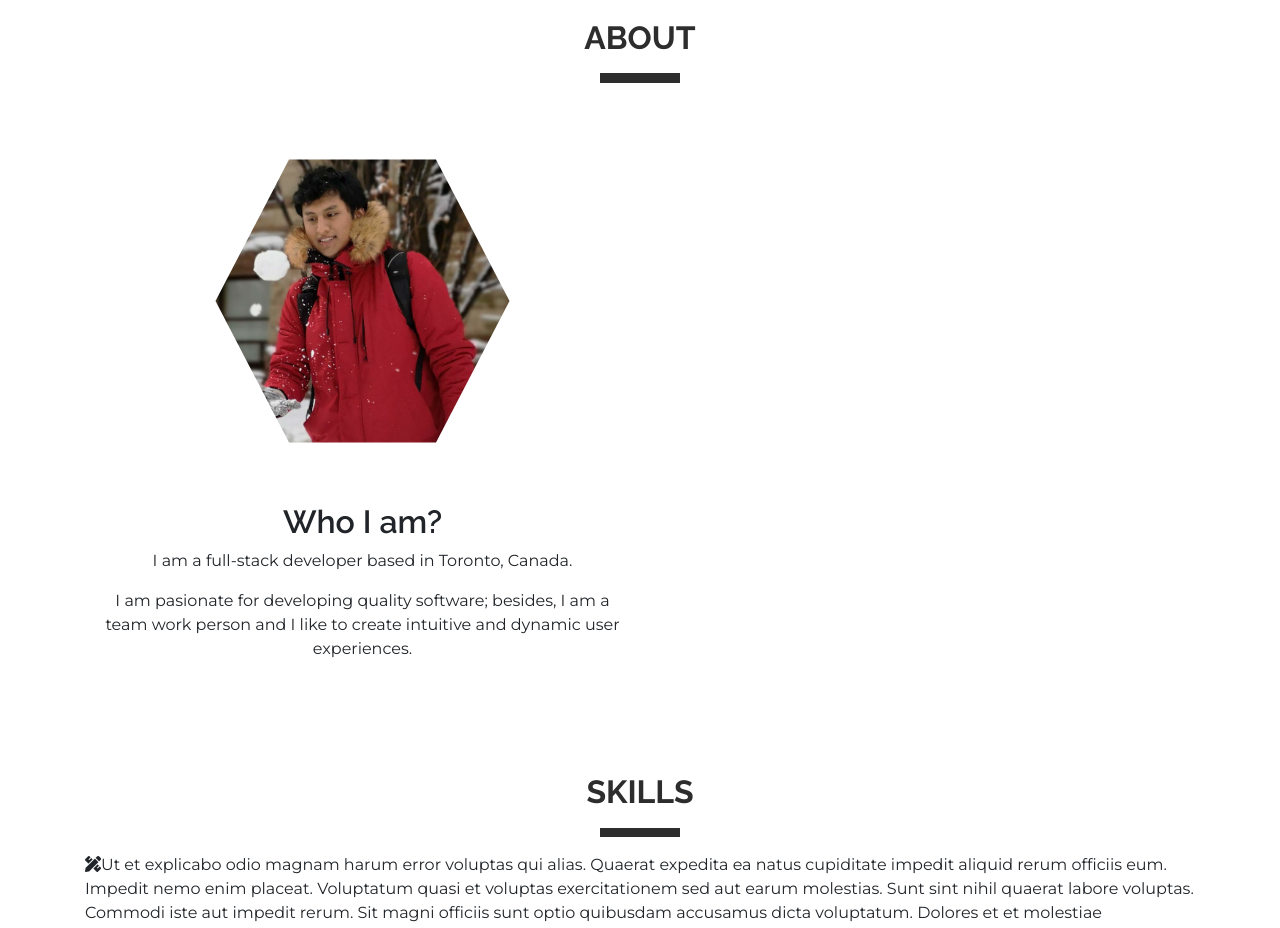
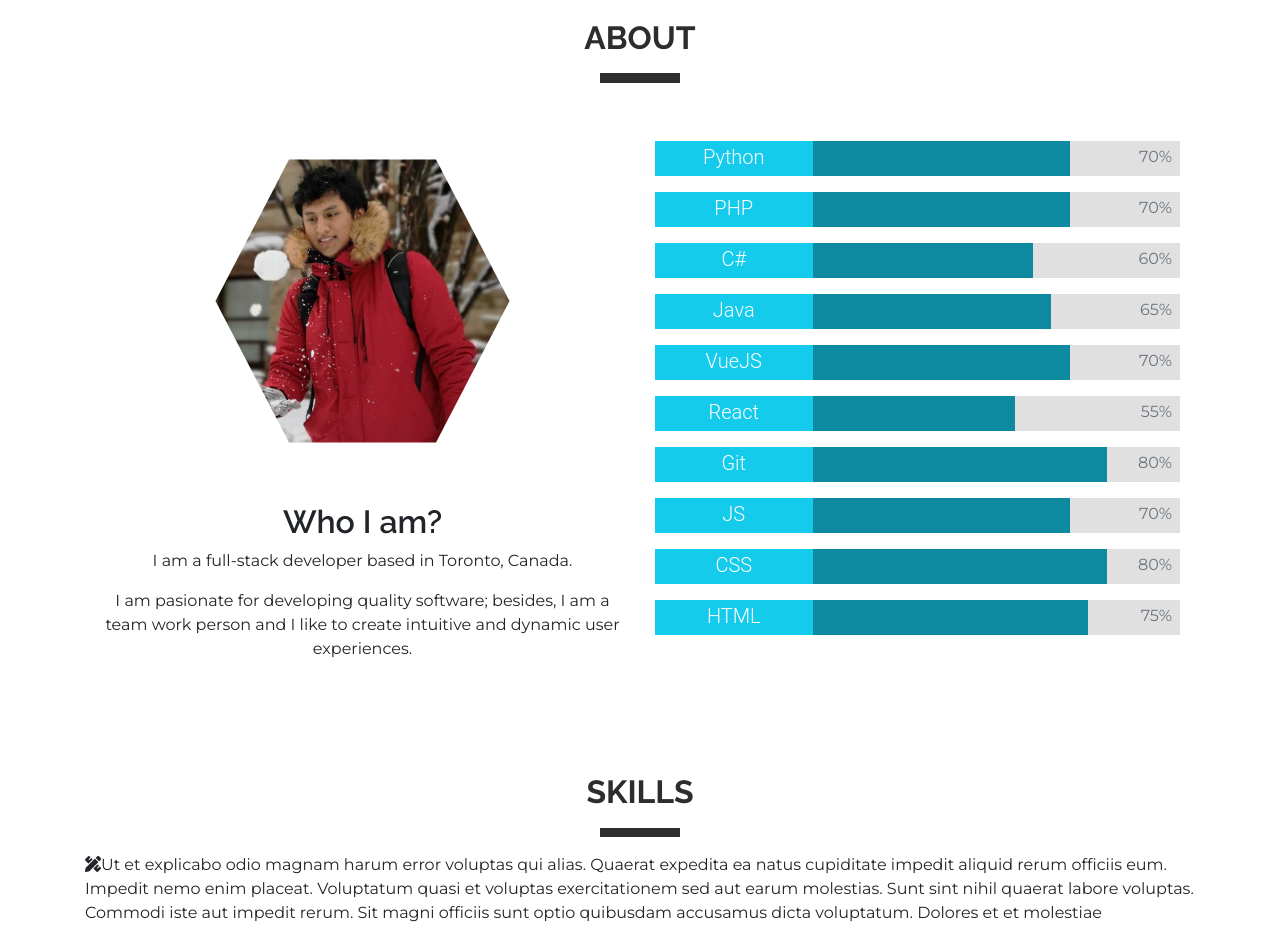
Before and after one commit to c-zab/v2, a Vue app: page / in a window 1280 px wide. Shown: the part 920-1848 px from the top of the page. Built offline with nearby package versions, Linux system fonts and the light colour scheme.

Commit message:
Progress fill bars

```diff
--- a/src/components/About.vue
+++ b/src/components/About.vue
@@ -15,7 +15,18 @@
             <strong>team work person</strong> and I like to create intuitive and dynamic user experiences.
           </p>
         </div>
-        <div class="col-sm align-self-center"></div>
+        <div class="col-sm align-self-center">
+          <Language name="Python" percentage="70"/>
+          <Language name="PHP" percentage="70"/>
+          <Language name="C#" percentage="60"/>
+          <Language name="Java" percentage="65"/>
+          <Language name="VueJS" percentage="70"/>
+          <Language name="React" percentage="55"/>
+          <Language name="Git" percentage="80"/>
+          <Language name="JS" percentage="70"/>
+          <Language name="CSS" percentage="80"/>
+          <Language name="HTML" percentage="75"/>
+        </div>
       </div>
     </div>
   </div>
@@ -23,11 +34,13 @@
 
 <script>
 import Title from "./includes/Title";
+import Language from "./includes/Language";
 
 export default {
   name: "about-sec",
   components: {
-    Title
+    Title,
+    Language
   }
 };
 </script>
--- /dev/null
+++ b/src/components/includes/Language.vue
@@ -0,0 +1,59 @@
+<template>
+  <div class="py-2">
+    <div class="text-white clearfix fill">
+      <div id="name" class="float-left" style="width: 30%;">
+        <h5 class="pt-1">{{ name }}</h5>
+      </div>
+      <div id="percent" class="float-right bg-light text-right" :style="{width:numberWidth + '%'}">
+        <p class="pt-1 pr-2 text-muted">{{ percentage }}%</p>
+      </div>
+    </div>
+  </div>
+</template>
+
+<script>
+export default {
+  props: {
+    name: String,
+    percentage: String
+  },
+  data() {
+    return {
+      numberWidth: 70 - (this.percentage * 70) / 100
+    };
+  }
+};
+</script>
+
+<style scoped>
+#name {
+  background: #14cbeb;
+  height: 100%;
+}
+
+.fill {
+  background: #0e8aa0;
+  height: 35px;
+}
+
+#percent {
+  height: 100%;
+}
+
+.vertical-center {
+  margin: 0;
+  position: absolute;
+  top: 50%;
+  -ms-transform: translateY(-50%);
+  transform: translateY(-50%);
+}
+
+/* @keyframes example {
+  from {
+    width: 0%;
+  }
+  to {
+    width: 80%;
+  }
+} */
+</style>
```
